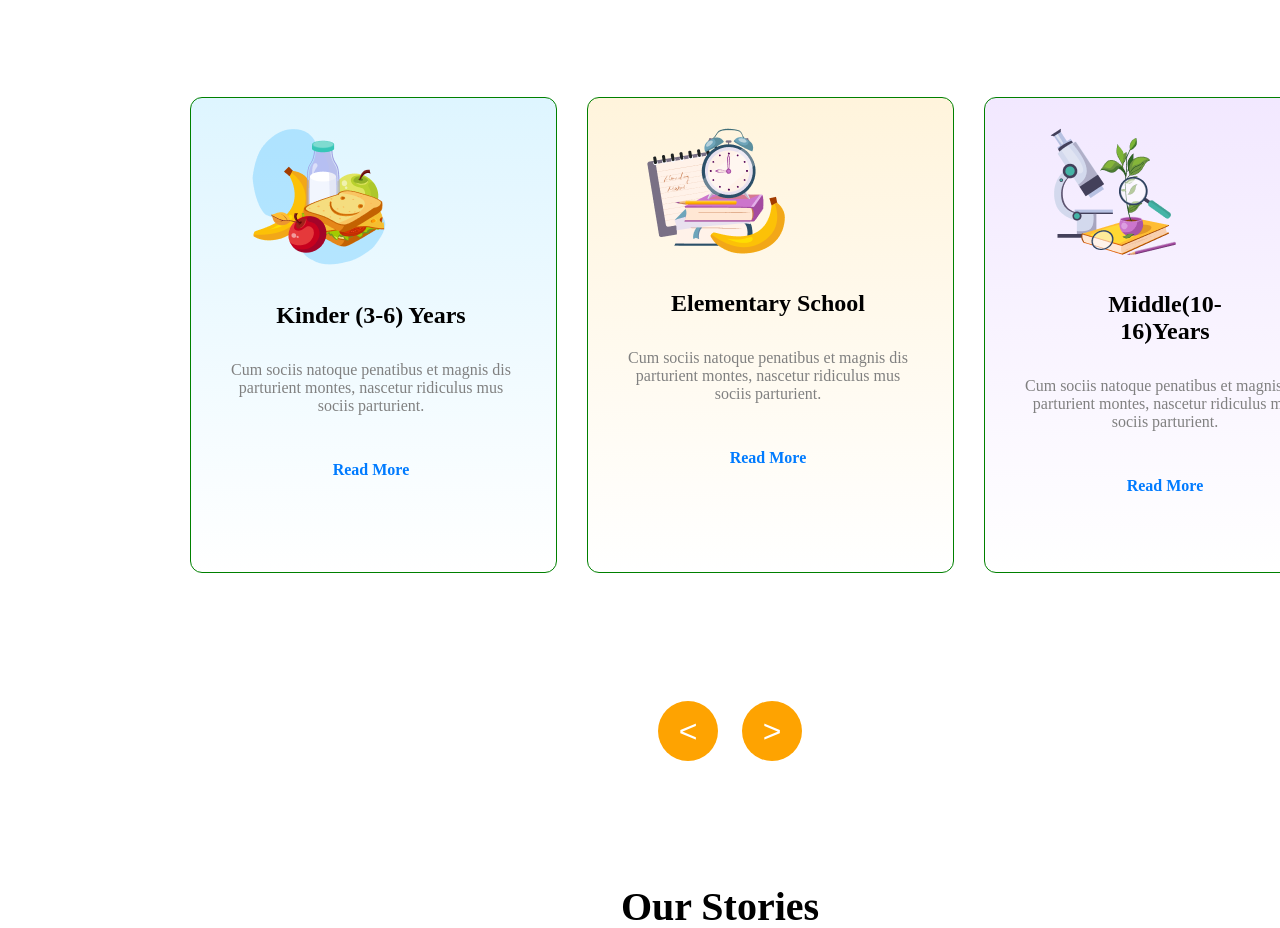
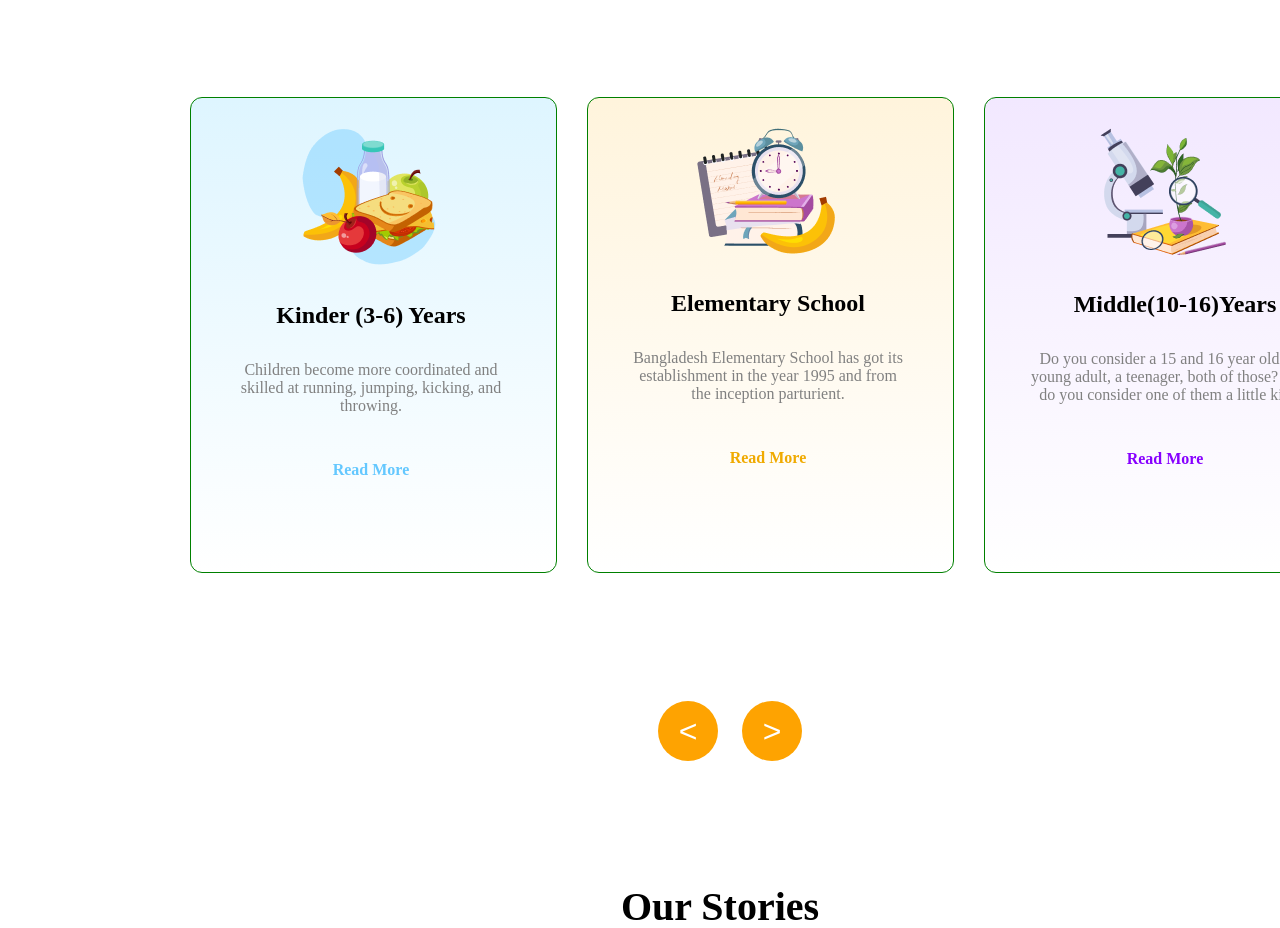
Before and after one commit to kamru25/kids-school, a plain HTML site: page index.html in a window 1280 px wide. Shown: the part 827-1755 px from the top of the page. Drawn offline with Linux system fonts and the light colour scheme.

Commit message:
color add

```diff
--- a/index.html
+++ b/index.html
@@ -47,21 +47,23 @@
       <div class="card card-color-1">
         <img class="card-img" src="assets/kinder.png" alt="">
         <h3 class="">Kinder (3-6) Years</h3>
-        <p>Cum sociis natoque penatibus et magnis dis parturient montes, nascetur ridiculus mus sociis parturient.</p>
-        <p class="read-1">Read More</p>
+        <p>Children become more coordinated and skilled at running, jumping, kicking, and throwing.</p>
+        <p id="point-1" class="read-1 ">Read More</p>
       </div>
       <div class="card  card-color-2">
         <img class="card-img" src="assets/elementary.png" alt="">
         <h3>Elementary School</h3>
-        <p class="">Cum sociis natoque penatibus et magnis dis parturient montes, nascetur ridiculus mus sociis
+        <p class="">Bangladesh Elementary School has got its establishment in the year 1995 and from the inception
           parturient.</p>
-        <p class="read-1">Read More</p>
+        <p id="point-2" class="read-1 ">Read More</p>
       </div>
       <div class="card card-color-3">
         <img class="card-img" src="assets/middle.png" alt="">
-        <h3 class="card-inner-heading">Middle(10-16)Years</h3>
-        <p>Cum sociis natoque penatibus et magnis dis parturient montes, nascetur ridiculus mus sociis parturient.</p>
-        <p class="read-1">Read More</p>
+        <h3 id="middle" class="card-inner-heading">Middle(10-16)Years</h3>
+        <p>Do you consider a 15 and 16 year old a young adult, a teenager, both of those? Or do you consider one of them
+          a little
+          kid</p>
+        <p id="point-3" class="read-1 ">Read More</p>
       </div>
     </div>
     <div class="arrow-simbole">
--- a/style/style.css
+++ b/style/style.css
@@ -160,7 +160,7 @@ header .contact-btn {
 }
 
 .card-img{
-  margin-right: 110px;
+  margin-right: 10px;
   margin-top: 30px;
 }
 
@@ -191,14 +191,27 @@ header .contact-btn {
 .read-1{
   margin-top: 30px;
  text-align: center;
- color:  #F0AA00;
+ color: #F0AA00;
 
 }
 
 .curriculum .card .read-1 {
   text-decoration: none;
- color: #007bff;
+ color: #F0AA00;
   font-weight: bold;
+}
+#middle{
+  width: 220px;
+}
+
+#point-1{
+  color: #64C8FF;
+}
+#point-2{
+color: #F0AA00;
+}
+#point-3{
+color: #8700FF;
 }
 
 .arrow-simbole {
@@ -255,7 +268,7 @@ width: 60px;
   width: 1440px;
   height: 1018px;
   background: linear-gradient(#FFFFFF, #fff4e0);
-  background-image: url(assets/bg.png);
+ background-image: url(assets/bg.png);
 
 
 
```
